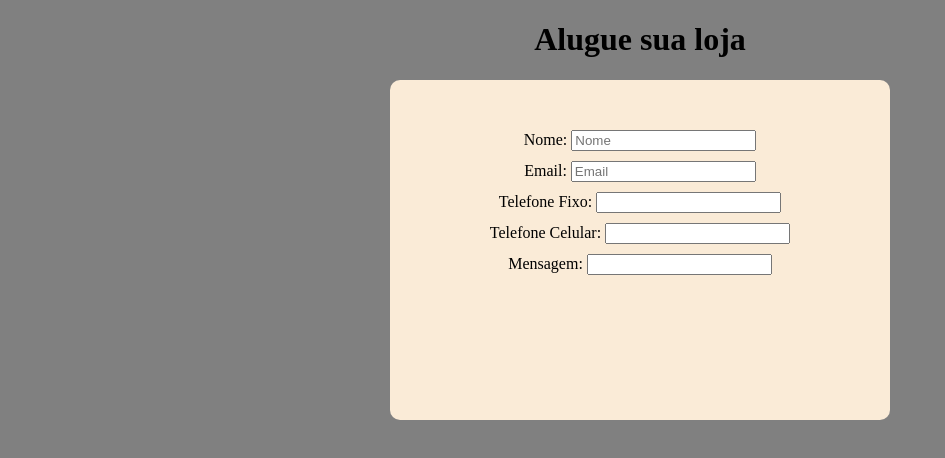
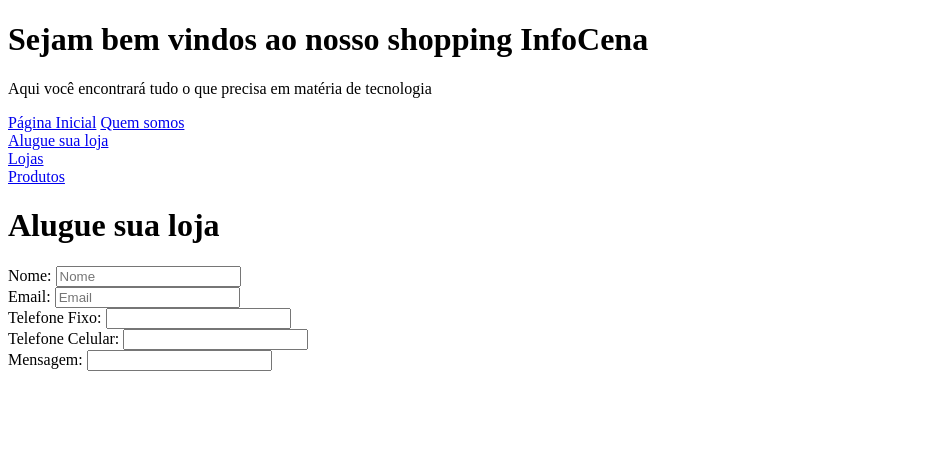
Before and after one commit to Anderson0312/Shopping, a plain HTML site: page aluguel.html in a window 1280 px wide. Shown: the whole page, without its empty margins (0-945 px from the left). Drawn offline with Linux system fonts and the light colour scheme.

Commit message:
Página inicial

```diff
--- a/aluguel.html
+++ b/aluguel.html
@@ -5,30 +5,22 @@
     <meta http-equiv="X-UA-Compatible" content="IE=edge">
     <meta name="viewport" content="width=device-width, initial-scale=1.0">
     <title>Alugue de loja</title>
-
-    <style>
-        body {
-            background-color: gray;
-            text-align: center
-        }
-        form {
-            background-color: antiquewhite;
-            width: 500px;
-            margin:  auto;
-            height:300px;
-            justify-content: center;
-            align-items: center;
-            border-radius: 10px;
-            padding-top: 40px;
-        }
-        form div {
-            margin-top: 10px;
-            justify-content: center;
-            align-items: center;
-        }
-    </style>
 </head>
 <body>
+
+        <header>
+            <h1>Sejam bem vindos ao nosso shopping InfoCena</h1>
+            <p>Aqui você encontrará tudo o que precisa em matéria de tecnologia</p>
+        </header>
+
+     <nav>
+         <a href="index.html">Página Inicial</a>
+        <a href="quem_somos.html">Quem somos</a> <br>
+        <a href="aluguel.html">Alugue sua loja</a> <br>
+        <a href="lojas.html">Lojas</a> <br>
+        <a href="produtos.html">Produtos</a> <br>
+     </nav>
+
     <h1>Alugue sua loja</h1>
     <form action="">
         <div>
```
Also changed, not shown: index.html (+1 -0 lines), lojas.html (+13 -0 lines), produtos.html (+6 -0 lines), quem_somos.html (+14 -0 lines).
